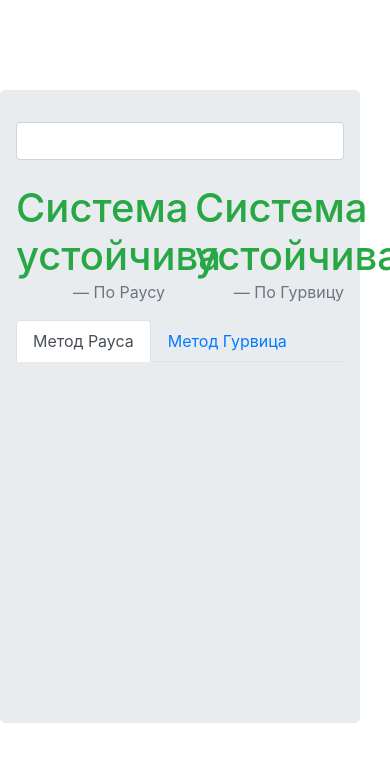
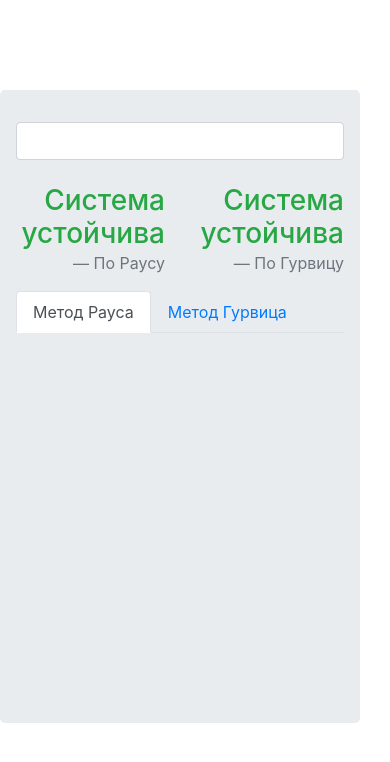
Before and after one commit to sevskii111/OTC, a website: page index.html in a window 390 px wide. Drawn offline with Linux system fonts and the light colour scheme.

Commit message:
even more mobile optimization

```diff
--- a/index.html
+++ b/index.html
@@ -23,7 +23,7 @@
                         </form>
                     </div>
                     <div class="row mt-2">
-                        <div class="col-12 col-md-6">
+                        <div class="col-12 col-md-auto">
                             <ul class="nav nav-tabs">
                                 <li class="nav-item">
                                     <a href="#raus" class="nav-link active" data-toggle="tab">
@@ -53,11 +53,11 @@
                         <div class="col order-first order-md-last">
                             <div class="row">
                                 <blockquote class="blockquote text-right col-6 col-md-12">
-                                    <h1 id="rausResult" class="text-success mb-0">Система устойчива</h1>
+                                    <h3 id="rausResult" class="text-success mb-0">Система устойчива</h3>
                                     <footer class="blockquote-footer">По Раусу</footer>
                                 </blockquote>
                                 <blockquote class="blockquote text-right col-6 col-md-12">
-                                    <h1 id="gurvicResult" class="text-success mb-0">Система устойчива</h1>
+                                    <h3 id="gurvicResult" class="text-success mb-0">Система устойчива</h3>
                                     <footer class="blockquote-footer">По Гурвицу</footer>
                                 </blockquote>
                             </div>
```
